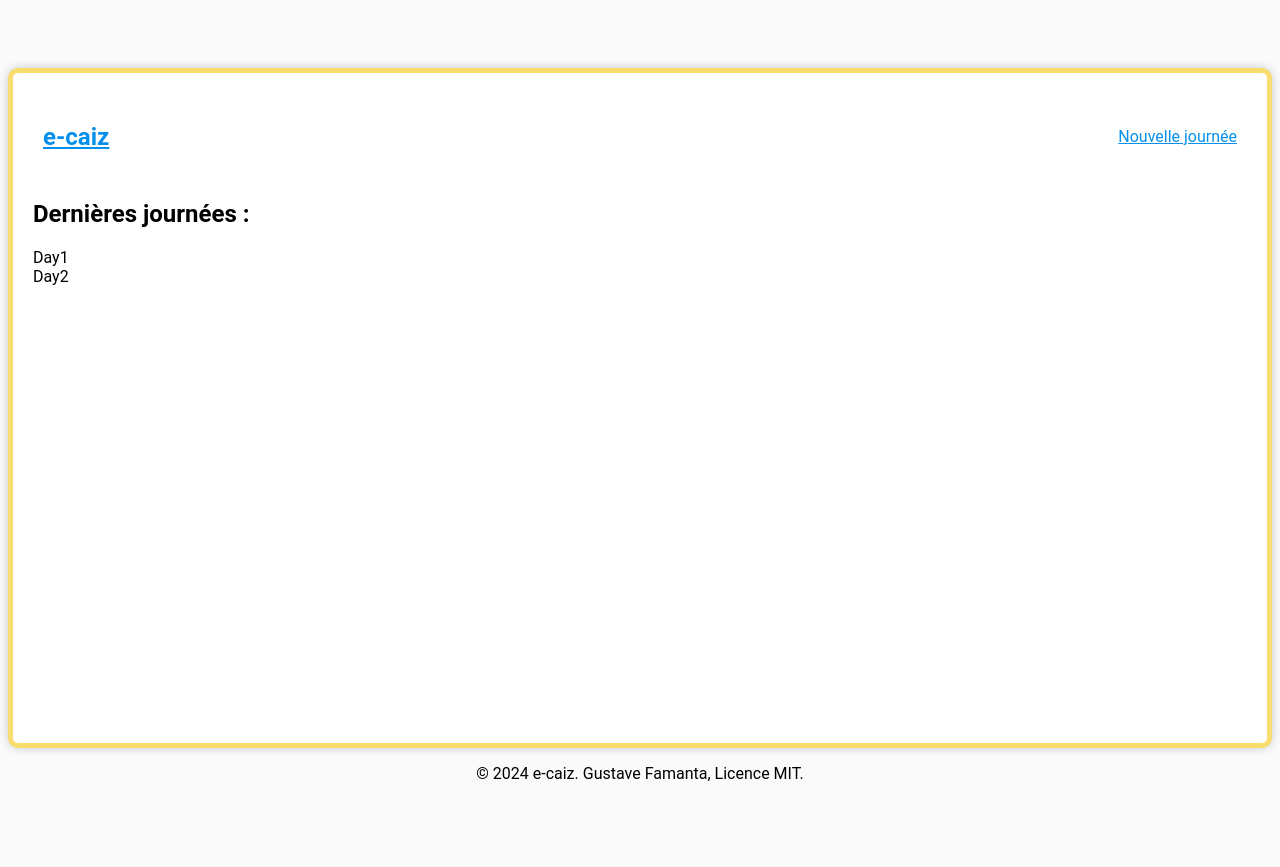
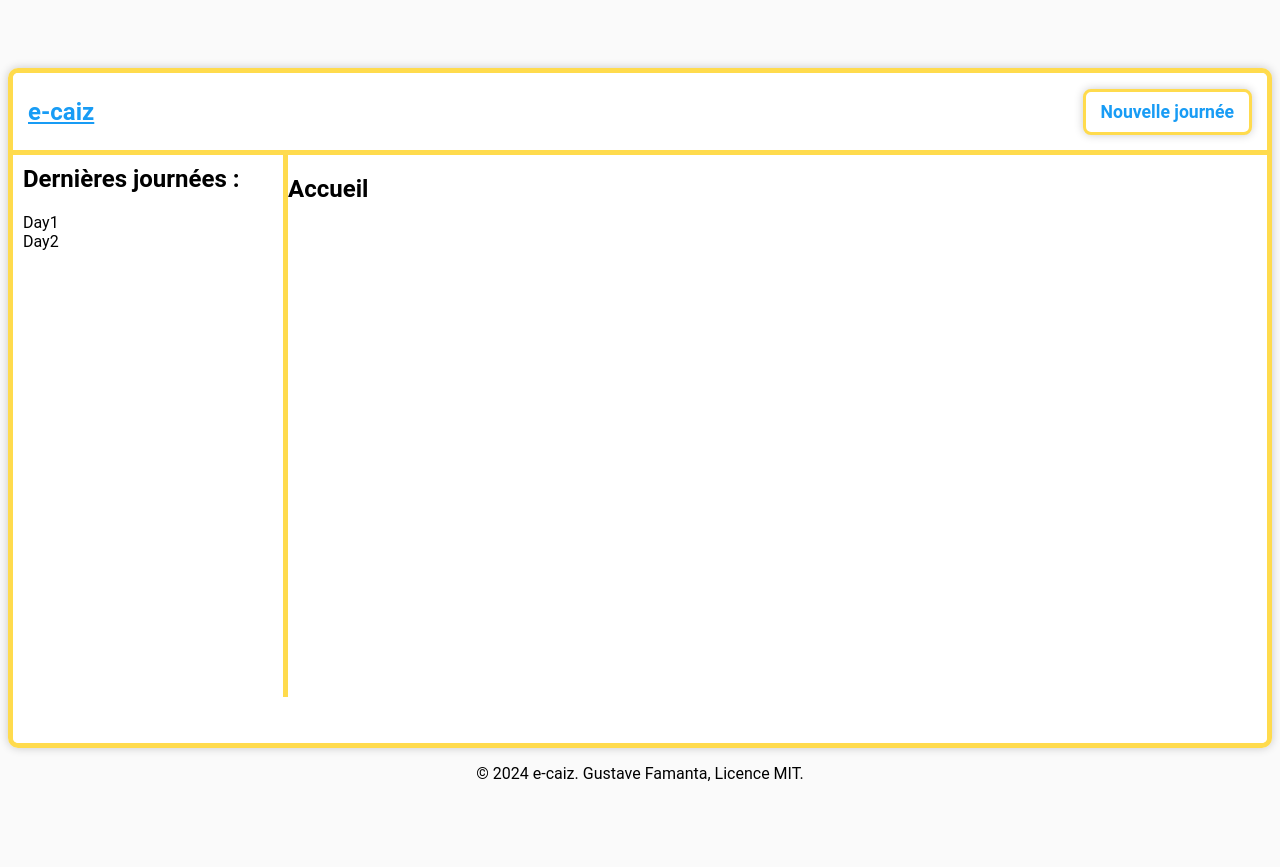
Before and after one commit to gus-fmt/e-caiz, a PHP site: page / in a window 1280 px wide. Run offline with PHP 8.4, Linux system fonts and the light colour scheme.

Commit message:
changements stylistiques

```diff
--- a/www/index.html
+++ b/www/index.html
@@ -17,19 +17,26 @@
         <link rel="stylesheet" href="styles/global.css" />
     </head>
     <body>
+
         <main id="accueil" style="display: block;">
             <!-- Accueil -->
             <nav class="navbar">
                 <a href="#" onclick="showPage('accueil')"><h1>e-caiz</h1></a>
-                <a href="#" onclick="showPage('newday'); redirectAfterDelay('day')">Nouvelle journée</a>
+                <a class="button1" href="#" onclick="showPage('newday'); redirectAfterDelay('day')">Nouvelle journée</a>
             </nav>
-            <section>
-                <h2>Dernières journées :</h2>
-                <div>Day1</div>
-                <div>Day2</div>
-            </section>
+            <div class="content">
+                <aside>
+                    <h2>Dernières journées :</h2>
+                    <div>Day1</div>
+                    <div>Day2</div>
+                </aside>
+                <section>
+                    <h1>Accueil</h1>
+                </section>
+            </div>
             <!-- Fin de l'accueil -->
         </main>
+
         <main id="day" style="display: none;">
             <!-- Day -->
             <nav class="navbar">
@@ -39,7 +46,7 @@
                     <input type="date" name="jour" id="jour" />
                 </form>
             </nav>
-            <div class="plateau-contenair">
+            <div class="content">
                 <aside>
                     <h2>Derniers achats :</h2>
                     <div>
--- a/www/styles/global.css
+++ b/www/styles/global.css
@@ -1,6 +1,6 @@
 :root {
-    --primary-color: #0690eb;
-    --secondary-color: #f7dc6f;
+    --primary-color: #189cf5;
+    --secondary-color: #ffdb4d;
     --tertiary-color: #e5e5e5;
 }
 
@@ -22,7 +22,7 @@ main {
     border-radius: 10px;
     border: 5px solid var(--secondary-color);
     box-shadow: 0 0 10px rgba(0, 0, 0, 0.2);
-    padding: 20px;
+    padding: 0;
     width: 100%;
     max-height: 80%;
     height: 80vh;
@@ -35,9 +35,10 @@ main {
     flex-direction: row;
     justify-content: space-between;
     align-items: center;
-    padding: 10px;
+    padding: 5px 15px;
     margin: 0;
     color: white;
+    border-bottom: var(--secondary-color) solid 5px;
 }
 
 a {
@@ -49,17 +50,42 @@ footer {
     bottom: 0;
 }
 
-.plateau-contenair {
+.content {
     display: flex;
     flex-direction: row;
+    height: 95%;
+
 }
 
 aside {
-    width: 200px;
+    height: 85%;
+    width: 250px;
     padding: 0 10px;
+    margin-top: 0;
     border-right: var(--secondary-color) solid 5px;
 }
 
-.caisse-contenair {
-    padding: 0 10px;
+aside h2 {
+    margin-top: 0;
+    padding-top: 10px;
 }
+
+.button1 {
+    background-color: white;
+    color: var(--primary-color);
+    border: 3px solid var(--secondary-color);
+    border-radius: 8px;
+    padding: 10px 15px;
+    margin: 10px 0;
+    cursor: pointer;
+    font-size: 1.1em;
+    font-weight: bold;
+    transition: 0.3s;
+    box-shadow: 0 0 10px rgba(0, 0, 0, 0.2);
+    text-decoration: none;
+}
+
+.button1:hover {
+    background-color: var(--primary-color);
+    color: var(--secondary-color);
+}
```
